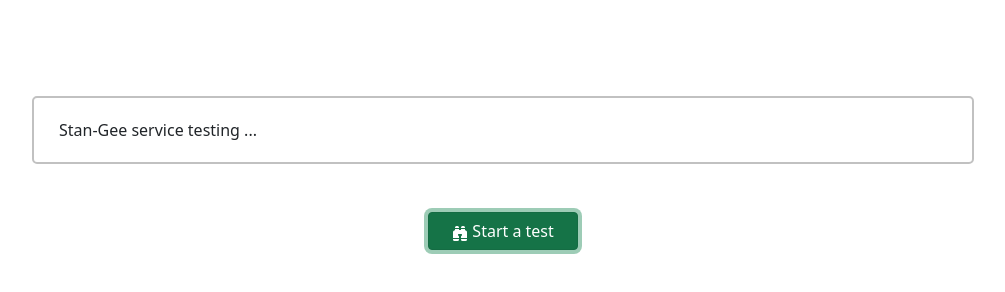
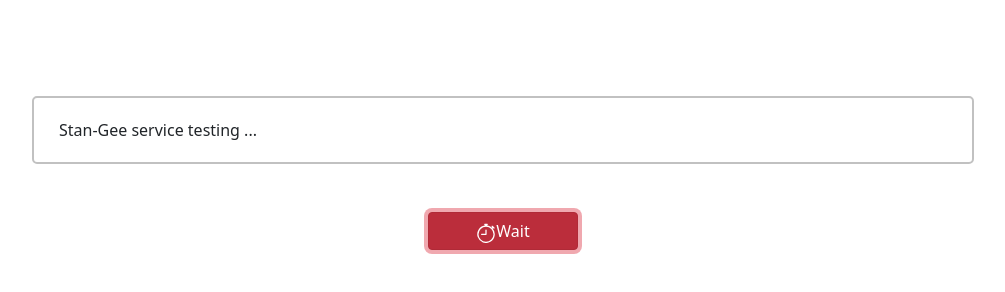
Before and after one commit to amirhnajafiz/jester, a plain HTML site: page client/frontend/index.html in a window 1280 px wide. Both pictures are taken after a click on the button "Start a test". Shown: the whole page, without its empty margins (137-1142 px from the left). Drawn offline with nearby package versions, Linux system fonts and the light colour scheme.

Commit message:
script added

```diff
--- a/client/frontend/index.html
+++ b/client/frontend/index.html
@@ -14,11 +14,11 @@
   <body>
     <div class="container-fluid">
       <div class="w-100 pt-5 d-flex flex-column justify-content-center align-content-center align-items-center">
-        <div class="w-75 mt-5 cool-border">
+        <div id="result" class="w-75 mt-5 cool-border">
             Stan-Gee service testing ...
         </div>
-        <button class="my-5 btn btn-success my-btn">
-          <svg xmlns="http://www.w3.org/2000/svg" width="16" height="16" fill="currentColor" class="bi bi-binoculars-fill" viewBox="0 0 16 16">
+        <button id="main-btn" class="my-5 btn btn-success my-btn" onclick="begin()">
+          <svg xmlns="http://www.w3.org/2000/svg" width="20" height="20" fill="currentColor" class="bi bi-binoculars-fill" viewBox="0 0 16 16">
             <path d="M4.5 1A1.5 1.5 0 0 0 3 2.5V3h4v-.5A1.5 1.5 0 0 0 5.5 1h-1zM7 4v1h2V4h4v.882a.5.5 0 0 0 .276.447l.895.447A1.5 1.5 0 0 1 15 7.118V13H9v-1.5a.5.5 0 0 1 .146-.354l.854-.853V9.5a.5.5 0 0 0-.5-.5h-3a.5.5 0 0 0-.5.5v.793l.854.853A.5.5 0 0 1 7 11.5V13H1V7.118a1.5 1.5 0 0 1 .83-1.342l.894-.447A.5.5 0 0 0 3 4.882V4h4zM1 14v.5A1.5 1.5 0 0 0 2.5 16h3A1.5 1.5 0 0 0 7 14.5V14H1zm8 0v.5a1.5 1.5 0 0 0 1.5 1.5h3a1.5 1.5 0 0 0 1.5-1.5V14H9zm4-11H9v-.5A1.5 1.5 0 0 1 10.5 1h1A1.5 1.5 0 0 1 13 2.5V3z"/>
           </svg>
             Start a test
--- a/client/frontend/script.js
+++ b/client/frontend/script.js
@@ -0,0 +1,39 @@
+const success_text = '' +
+    '<svg xmlns="http://www.w3.org/2000/svg" width="20" height="20" fill="currentColor" class="bi bi-binoculars-fill" viewBox="0 0 16 16">\n' +
+    '  <path d="M4.5 1A1.5 1.5 0 0 0 3 2.5V3h4v-.5A1.5 1.5 0 0 0 5.5 1h-1zM7 4v1h2V4h4v.882a.5.5 0 0 0 .276.447l.895.447A1.5 1.5 0 0 1 15 7.118V13H9v-1.5a.5.5 0 0 1 .146-.354l.854-.853V9.5a.5.5 0 0 0-.5-.5h-3a.5.5 0 0 0-.5.5v.793l.854.853A.5.5 0 0 1 7 11.5V13H1V7.118a1.5 1.5 0 0 1 .83-1.342l.894-.447A.5.5 0 0 0 3 4.882V4h4zM1 14v.5A1.5 1.5 0 0 0 2.5 16h3A1.5 1.5 0 0 0 7 14.5V14H1zm8 0v.5a1.5 1.5 0 0 0 1.5 1.5h3a1.5 1.5 0 0 0 1.5-1.5V14H9zm4-11H9v-.5A1.5 1.5 0 0 1 10.5 1h1A1.5 1.5 0 0 1 13 2.5V3z"/>\n' +
+    '</svg>\n' +
+    'Start a test';
+
+const danger_test = '' +
+    '<svg xmlns="http://www.w3.org/2000/svg" width="20" height="20" fill="currentColor" class="bi bi-stopwatch" viewBox="0 0 16 16">\n' +
+    '  <path d="M8.5 5.6a.5.5 0 1 0-1 0v2.9h-3a.5.5 0 0 0 0 1H8a.5.5 0 0 0 .5-.5V5.6z"/>\n' +
+    '  <path d="M6.5 1A.5.5 0 0 1 7 .5h2a.5.5 0 0 1 0 1v.57c1.36.196 2.594.78 3.584 1.64a.715.715 0 0 1 .012-.013l.354-.354-.354-.353a.5.5 0 0 1 .707-.708l1.414 1.415a.5.5 0 1 1-.707.707l-.353-.354-.354.354a.512.512 0 0 1-.013.012A7 7 0 1 1 7 2.071V1.5a.5.5 0 0 1-.5-.5zM8 3a6 6 0 1 0 .001 12A6 6 0 0 0 8 3z"/>\n' +
+    '</svg>' +
+    'Wait';
+
+let flag = true
+
+function begin() {
+    if (!flag)
+        return;
+
+    flag = false;
+
+    const el = document.getElementById("main-btn")
+
+    el.classList.remove("btn-success")
+    el.classList.add("btn-danger")
+    el.innerHTML = danger_test;
+
+    setTimeout(reset, 3000)
+}
+
+function reset() {
+    flag = true;
+
+    const el = document.getElementById("main-btn")
+
+    el.classList.remove("btn-danger")
+    el.classList.add("btn-success")
+    el.innerHTML = success_text;
+}
```
